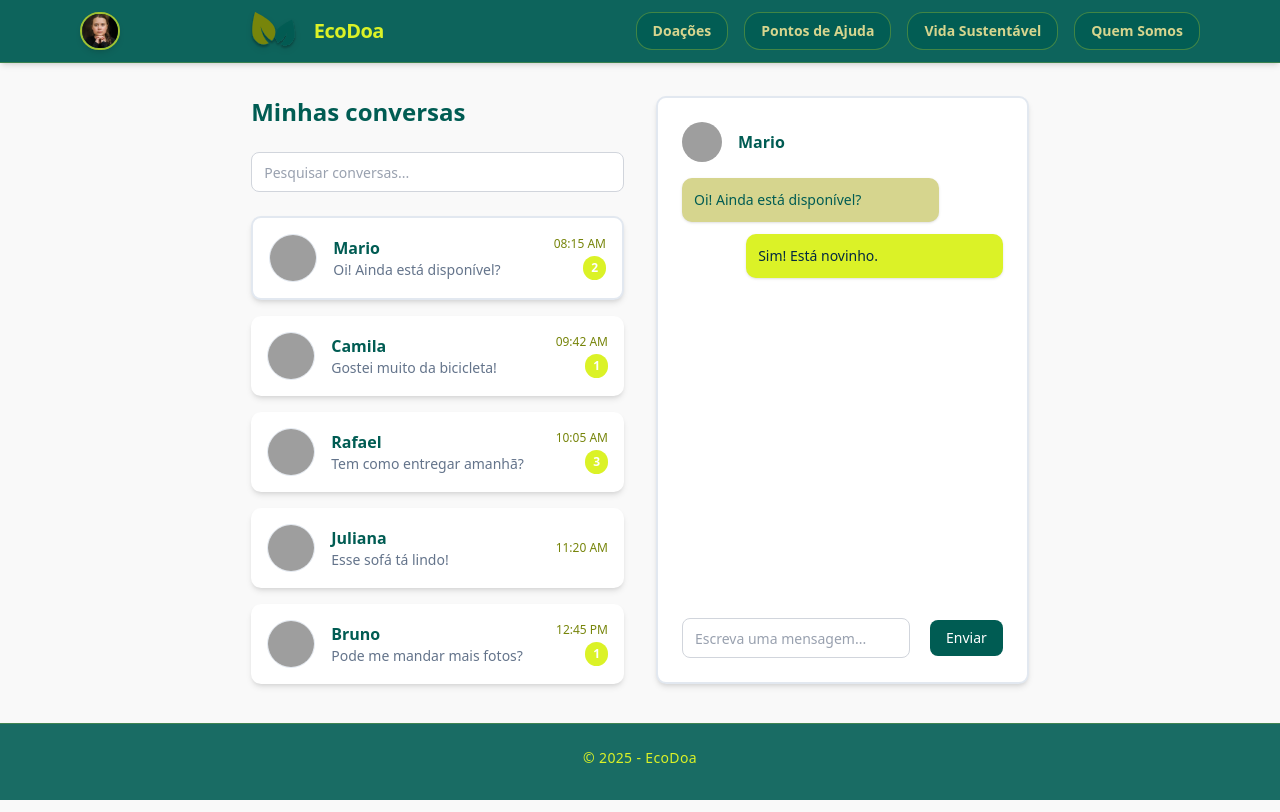
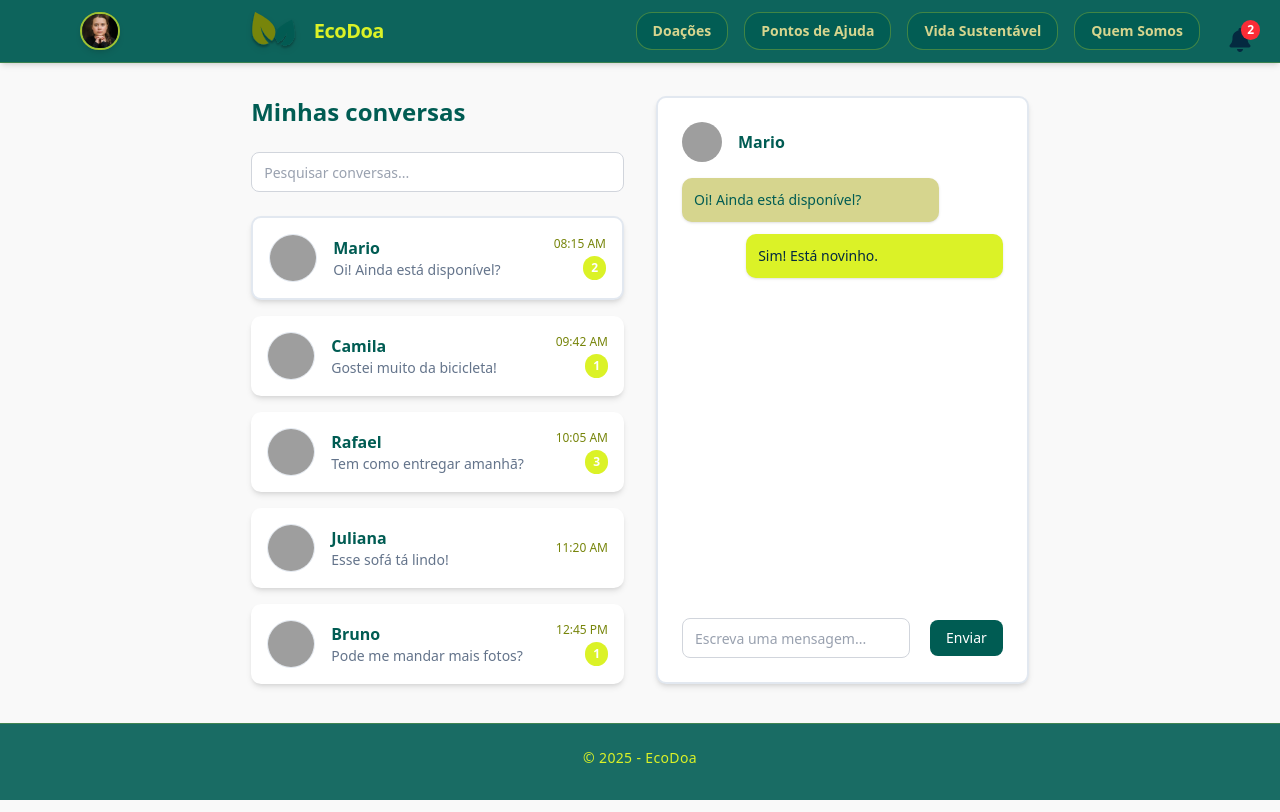
Before and after one commit to g-birocci/projeto_final, a Next.js app: page /chat in a window 1280 px wide. Built offline with nearby package versions, Linux system fonts and the light colour scheme; grey boxes are pictures that could not be loaded.

Commit message:
Update: Notificaçao_component

```diff
--- a/package.json
+++ b/package.json
@@ -22,6 +22,7 @@
     "next": "^16.0.1",
     "react": "^19.2.0",
     "react-dom": "^19.2.0",
+    "react-icons": "^5.5.0",
     "tailwind-merge": "^3.3.1"
   },
   "devDependencies": {
--- /dev/null
+++ b/src/components/ui/Notificacoes.jsx
@@ -0,0 +1,41 @@
+import { useState } from "react";
+import { FaBell } from "react-icons/fa";
+
+export default function Notificacoes({ lista }) {
+  const [aberto, setAberto] = useState(false);
+  const naoLidas = lista.filter((n) => !n.lida);
+
+  return (
+    <div className="relative">
+      <button
+        onClick={() => setAberto(!aberto)}
+        className="relative p-2 rounded-full "
+      >
+        <FaBell className="h-6 w-6 text-ecodoa-light-oliv" />
+        {naoLidas.length > 0 && (
+          <span className="absolute top-0 right-0 bg-red-500 text-white text-xs font-bold px-1.5 py-0.5 rounded-full">
+            {naoLidas.length}
+          </span>
+        )}
+      </button>
+
+      {aberto && (
+        <div className="absolute right-0 mt-2 w-80 bg-ecodoa-soft border border-gray-200 rounded-lg shadow-lg z-50">
+          <ul className="divide-y divide-gray-200 max-h-96 overflow-y-auto">
+            {lista.length === 0 ? (
+              <li className="p-4 text-sm text-gray-500">Sem notificações</li>
+            ) : (
+              lista.map((n, i) => (
+                <li key={i} className="p-4 hover:bg-gray-50">
+                  <p className="text-sm font-medium text-ecodoa-primary">{n.titulo}</p>
+                  <p className="text-xs text-muted-foreground">{n.descricao}</p>
+                  <span className="text-xs text-ecodoa-olive">{n.hora}</span>
+                </li>
+              ))
+            )}
+          </ul>
+        </div>
+      )}
+    </div>
+  );
+}
--- a/src/pages/chat.js
+++ b/src/pages/chat.js
@@ -3,6 +3,8 @@ import Footer from "../components/Footer";
 import Navbar from "../components/Navbar";
 import { Input } from "@/components/ui/Pesquisa";
 import { Button } from "@/components/ui/Button";
+import Notificacoes from "@/components/ui/Notificacoes"; //importei aqui o Notificaçao apenas para ficar visivel para configurar.
+
 
 export default function ChatPage() {
   const [busca, setBusca] = useState("");
@@ -90,10 +92,19 @@ export default function ChatPage() {
     setMensagem("");
   };
 
+  const notificacoes = [
+    { titulo: "Novo like na sua doação", descricao: "João curtiu sua bicicleta", hora: "20:45", lida: false },
+    { titulo: "Nova mensagem", descricao: "Camila: Gostei muito da bicicleta!", hora: "20:30", lida: false },
+    { titulo: "Entrega marcada", descricao: "Rafael confirmou entrega amanhã", hora: "19:15", lida: true },
+  ];
 
   return (
     <div className="flex flex-col min-h-screen">
       <Navbar />
+      <div className="fixed top-5 right-5 z-50">
+        <Notificacoes lista={notificacoes} />
+      </div>
+
 
       <main className="flex-grow pt-24 px-4 pb-32 max-w-6xl mx-auto grid grid-cols-1 md:grid-cols-2 gap-8">
         {/* Lista de conversas */}
```
Also changed, not shown: 1 other file (tests, documents, lock files or other folders).
